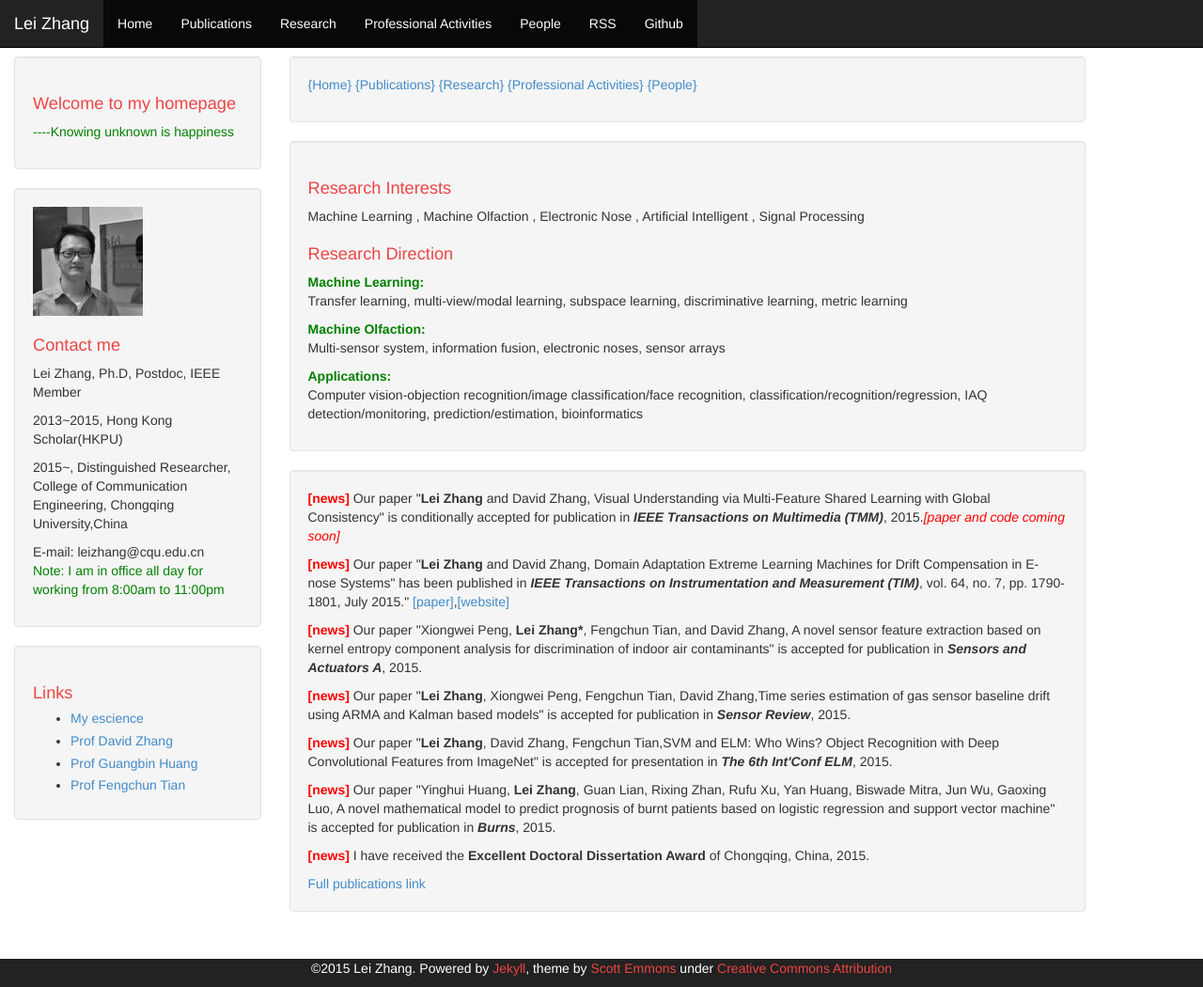
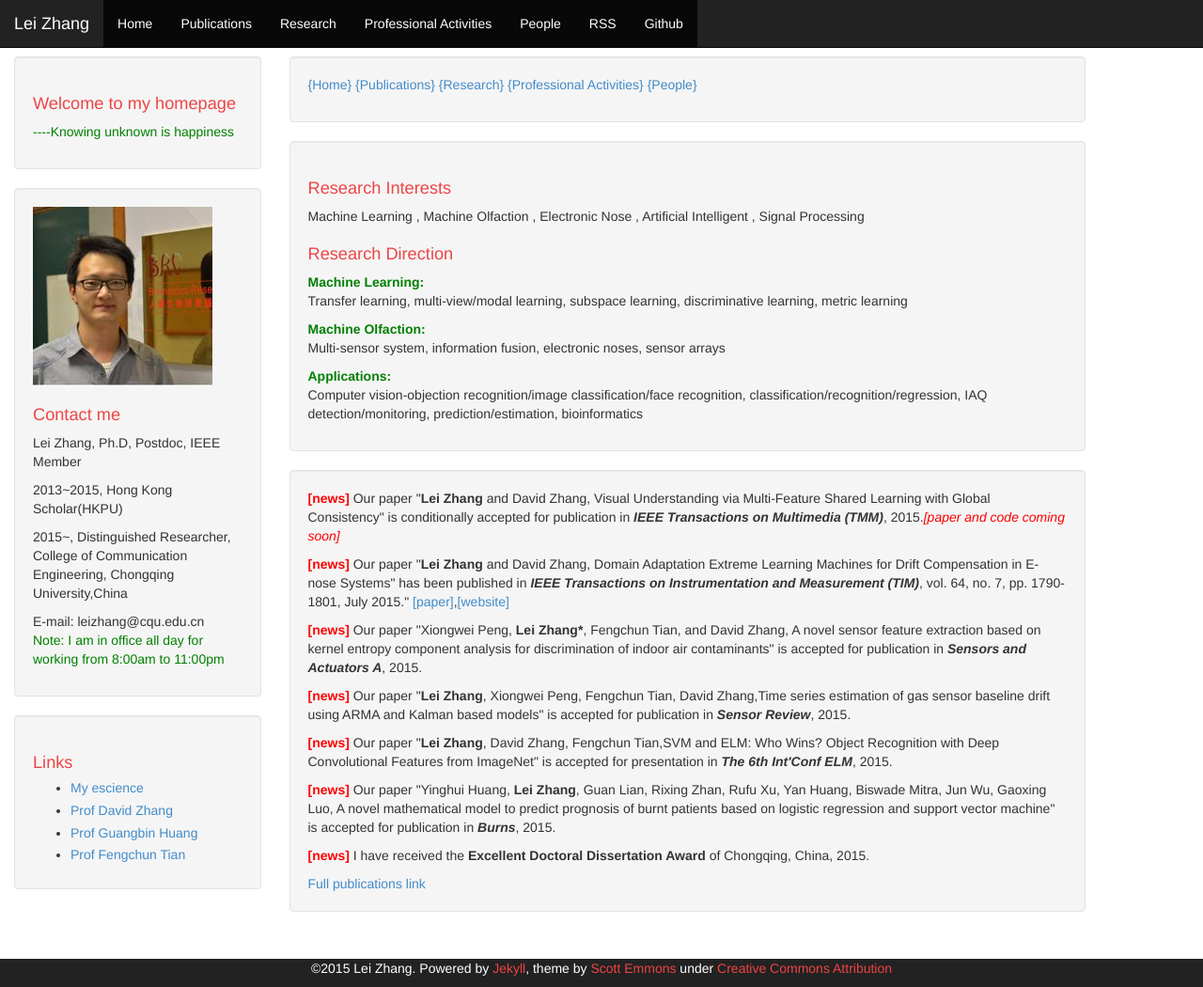
Before and after one commit to DrLeiZhang/website, a Jekyll site: the page built from index.html, in a window 1280 px wide and 1050 px high. Shown: the whole window at 94% size. Built offline with Jekyll 4.4.1, drawn with Linux system fonts in a browser that asks for light colours; Markdown is read by kramdown in place of the engine named in the settings; the list of posts is cut into pages by our own code.

Commit message:
Update
Signed-off-by: leizhang@cqu.edu.cn <leizhang@cqu.edu.cn>

```diff
--- a/_includes/sidebar.html
+++ b/_includes/sidebar.html
@@ -4,7 +4,7 @@
 
 <div class="sidebar well">
 
-<img class="about-avatar" src="{{ "/img/me_new.jpg" | prepend: site.baseurl }}" border="0" alt="[name]" />
+<img class="about-avatar" src="{{ "/img/me_new_1.jpg" | prepend: site.baseurl }}" border="0" alt="[name]" />
 
 <p><a href="http://www.leizhang.tk/resources/LeiZhang.jpg"></a></p>
 
```
Also changed, not shown: img/me_new_1.jpg (added).
